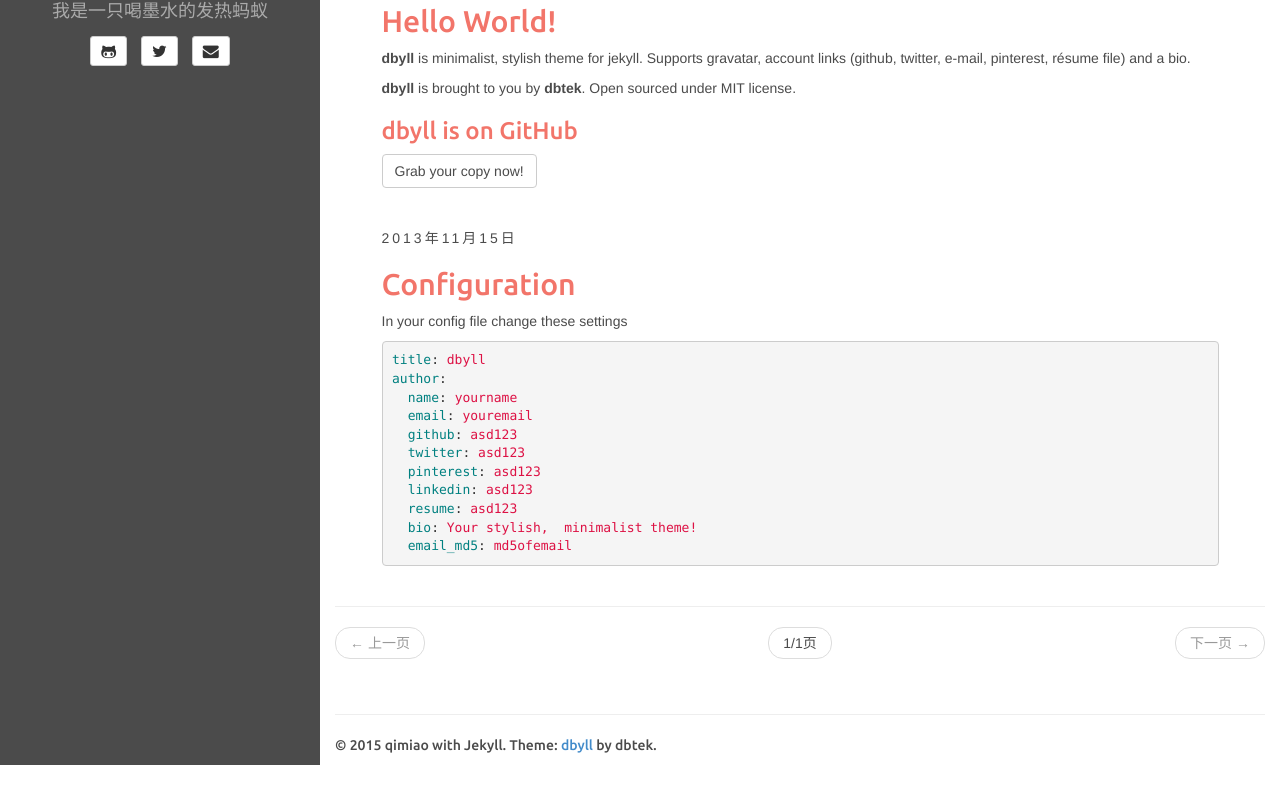
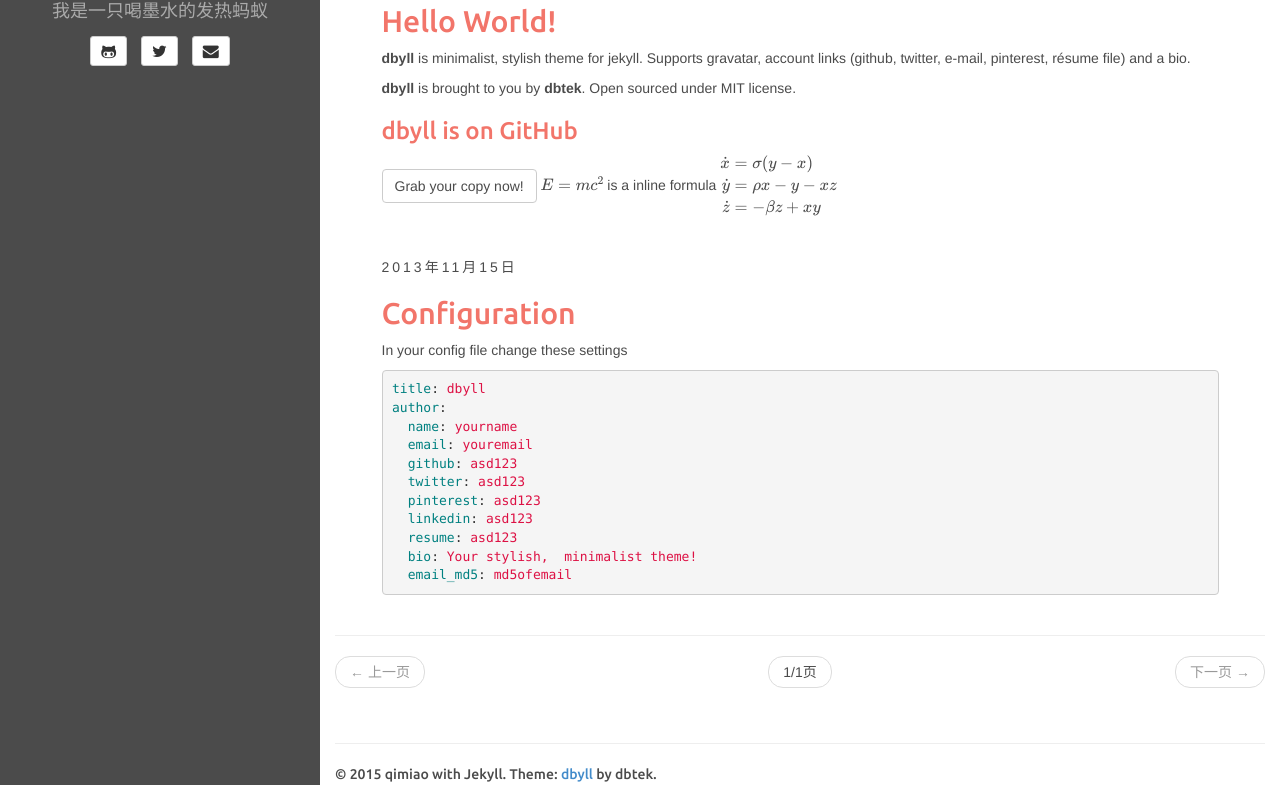
Before and after one commit to qimiaoguo/qimiaoguo.github.io, a Jekyll site: the page built from index.html, in a window 1280 px wide and 1092 px high. Shown: the part 298-1092 px from the top of the window. Built offline with Jekyll 4.4.1, drawn with Linux system fonts in a browser that asks for light colours; formulas are drawn with MathJax 3; the list of posts is cut into pages by our own code.

Commit message:
hello

```diff
--- a/_posts/2013-11-15-hello-world.md
+++ b/_posts/2013-11-15-hello-world.md
@@ -12,3 +12,9 @@
 ### dbyll is on GitHub
 
 <a class="btn btn-default" href="https://github.com/dbtek/dbyll">Grab your copy now!</a>
+$$E=mc^2$$ is a inline formula
+$$
+\begin{aligned} \dot{x} &= \sigma(y-x) \\
+\dot{y} &= \rho x - y - xz \\
+\dot{z} &= -\beta z + xy \end{aligned}
+$$
```
Also changed, not shown: _includes/default.html (+8 -1 lines).
